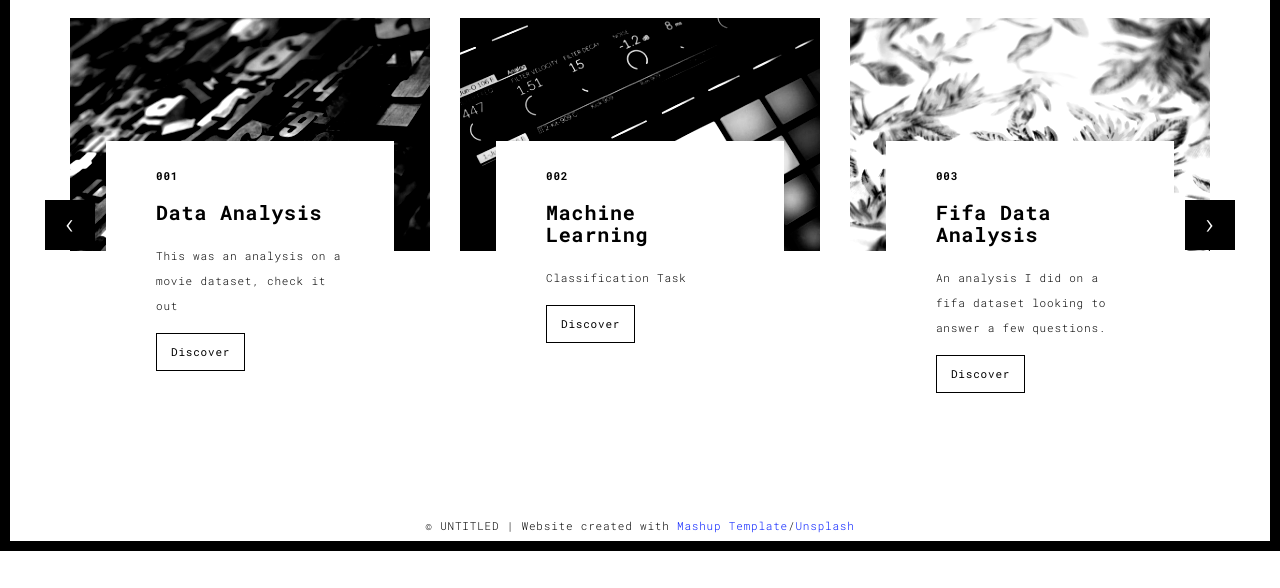
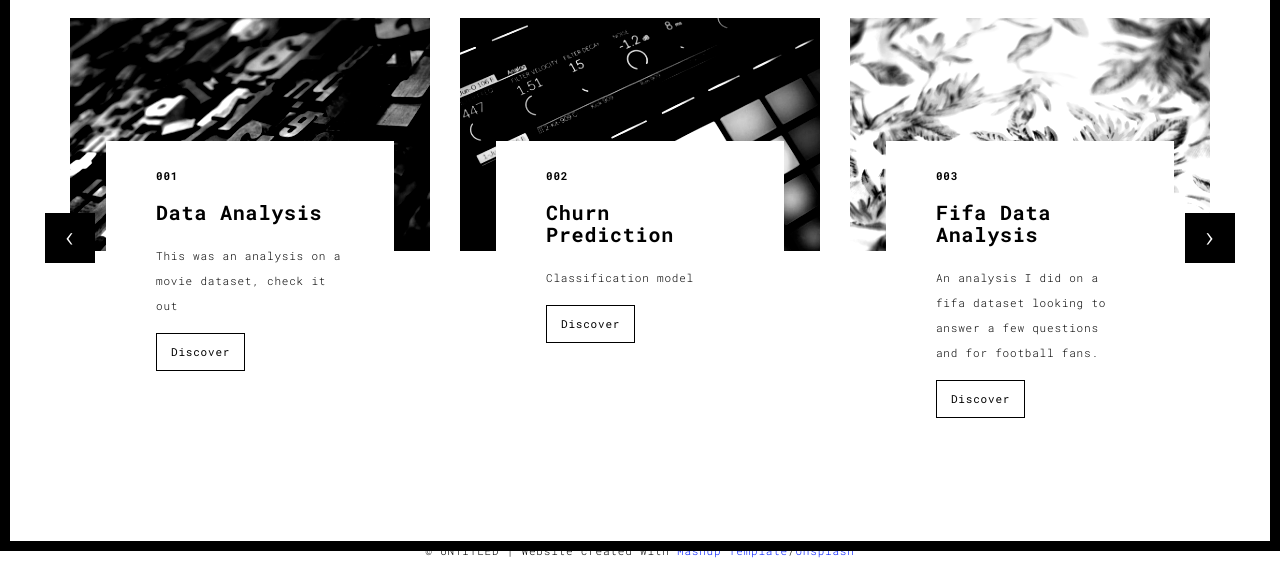
Before and after one commit to CrystalW123/Portfolio, a Flask app: page /works.html in a window 1280 px wide. Shown: the part 249-837 px from the top of the page. Before the commit the page ends 800 px from the top, so only its background shows below. Run offline with Flask 3, Linux system fonts and the light colour scheme; some libraries are stand-ins or nearby versions.

Commit message:
Edited works file

```diff
--- a/templates/works.html
+++ b/templates/works.html
@@ -85,8 +85,8 @@
                       </a>
                       <div class="card-container card-container-lg">
                         <h4>002</h4>
-                        <h3>Machine Learning</h3>
-                        <p>Classification Task</p>
+                        <h3>Churn Prediction</h3>
+                        <p>Classification model</p>
                         <a href="./work.html" title="" class="btn btn-default">Discover</a>
                       </div>
                     </div>
@@ -97,7 +97,7 @@
                       <div class="card-container card-container-lg">
                         <h4>003</h4>
                         <h3>Fifa Data Analysis</h3>
-                        <p>An analysis I did on a fifa dataset looking to answer a few questions.</p>
+                        <p>An analysis I did on a fifa dataset looking to answer a few questions and for football fans.</p>
                         <a href="./work.html" title="" class="btn btn-default">Discover</a>
                       </div>
                     </div>
```
